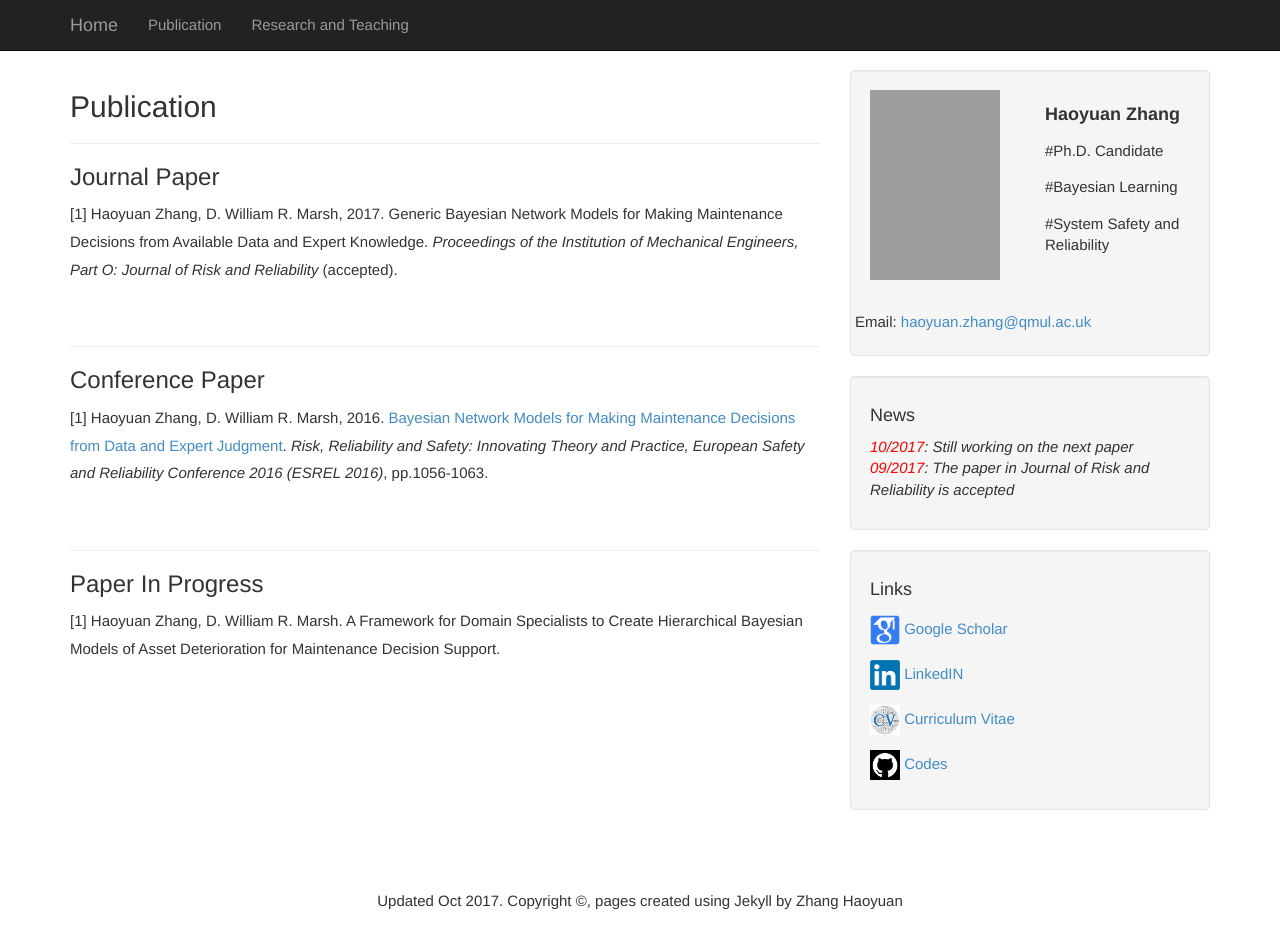
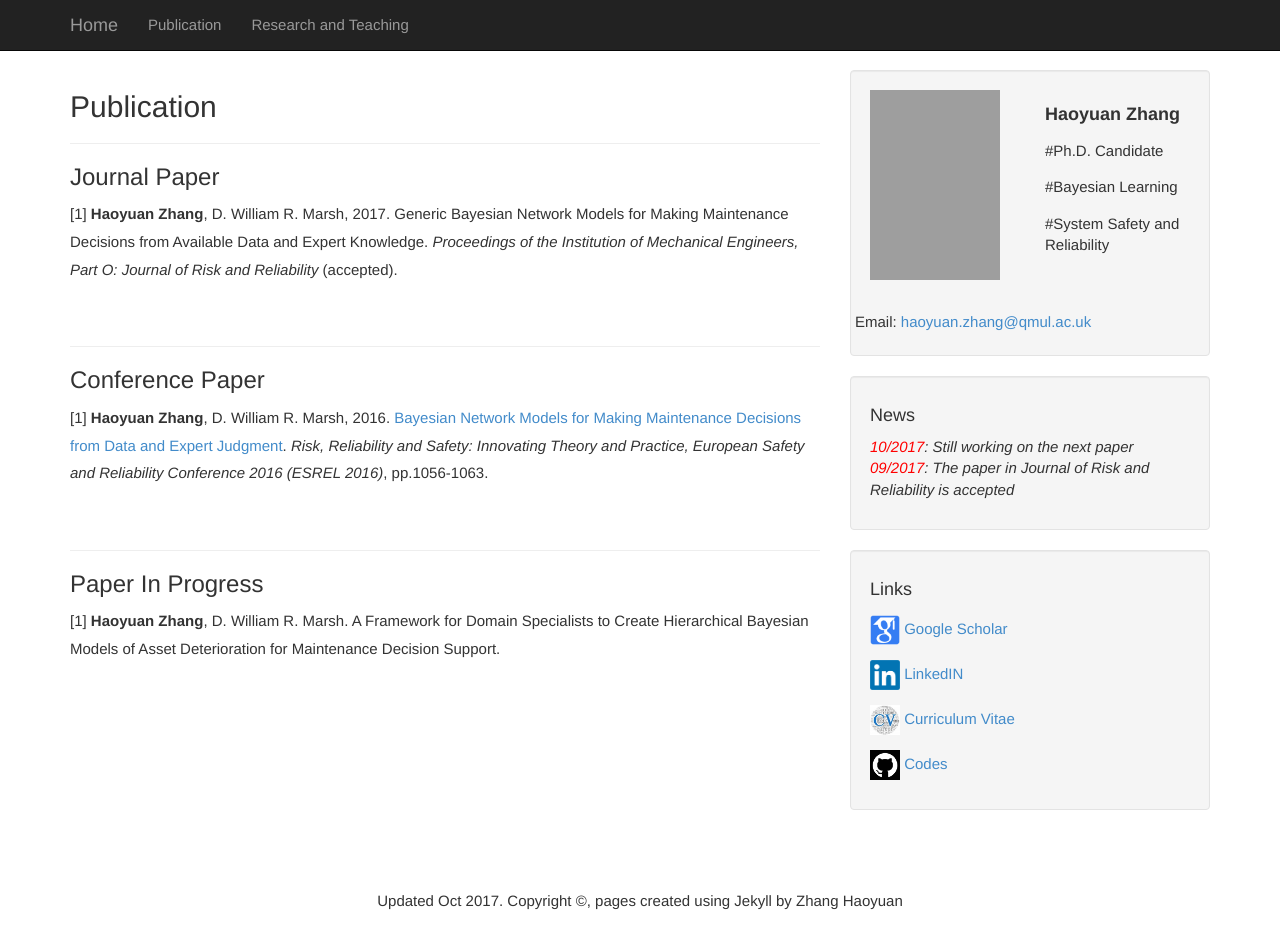
Before and after one commit to july0905/haoyuanzhang1990.github.io, a Jekyll site: the page built from pub.md, in a window 1280 px wide and 961 px high. Shown: the top 949 px of the window. Built offline with Jekyll 4.4.1, drawn with Linux system fonts in a browser that asks for light colours; grey boxes are pictures that could not be loaded.

Commit message:
Update pub.md

```diff
--- a/pub.md
+++ b/pub.md
@@ -7,14 +7,14 @@ title: "Publication"
 <h2>Publication</h2>
 <hr>
 <h3> Journal Paper</h3>
-[1] Haoyuan Zhang, D. William R. Marsh, 2017. Generic Bayesian Network Models for Making Maintenance Decisions from Available Data and Expert Knowledge. <i>Proceedings of the Institution of Mechanical Engineers, Part O: Journal of Risk and Reliability</i> (accepted).
+[1] <b>Haoyuan Zhang</b>, D. William R. Marsh, 2017. Generic Bayesian Network Models for Making Maintenance Decisions from Available Data and Expert Knowledge. <i>Proceedings of the Institution of Mechanical Engineers, Part O: Journal of Risk and Reliability</i> (accepted).
 
 <p> &nbsp;</p>
 
 <hr>
 
 <h3>Conference Paper</h3>
-[1] Haoyuan Zhang, D. William R. Marsh, 2016. <a href="https://qmro.qmul.ac.uk/xmlui/bitstream/handle/123456789/13065/Marsh%20Bayesian%20Network%20Models%20for%20Making%202016%20Accepted.pdf?sequence=1">Bayesian Network Models for Making Maintenance Decisions from Data and Expert Judgment</a>. <i>
+[1] <b>Haoyuan Zhang</b>, D. William R. Marsh, 2016. <a href="https://qmro.qmul.ac.uk/xmlui/bitstream/handle/123456789/13065/Marsh%20Bayesian%20Network%20Models%20for%20Making%202016%20Accepted.pdf?sequence=1">Bayesian Network Models for Making Maintenance Decisions from Data and Expert Judgment</a>. <i>
 Risk, Reliability and Safety: Innovating Theory and Practice, European Safety and Reliability Conference 2016 (ESREL 2016)</i>, pp.1056-1063.
 <p> &nbsp;</p>
 
@@ -23,4 +23,4 @@ Risk, Reliability and Safety: Innovating Theory and Practice, European Safety an
 
 
 <h3>Paper In Progress</h3>
-[1] Haoyuan Zhang, D. William R. Marsh. A Framework for Domain Specialists to Create Hierarchical Bayesian Models of Asset Deterioration for Maintenance Decision Support.
+[1] <b>Haoyuan Zhang</b>, D. William R. Marsh. A Framework for Domain Specialists to Create Hierarchical Bayesian Models of Asset Deterioration for Maintenance Decision Support.
```
